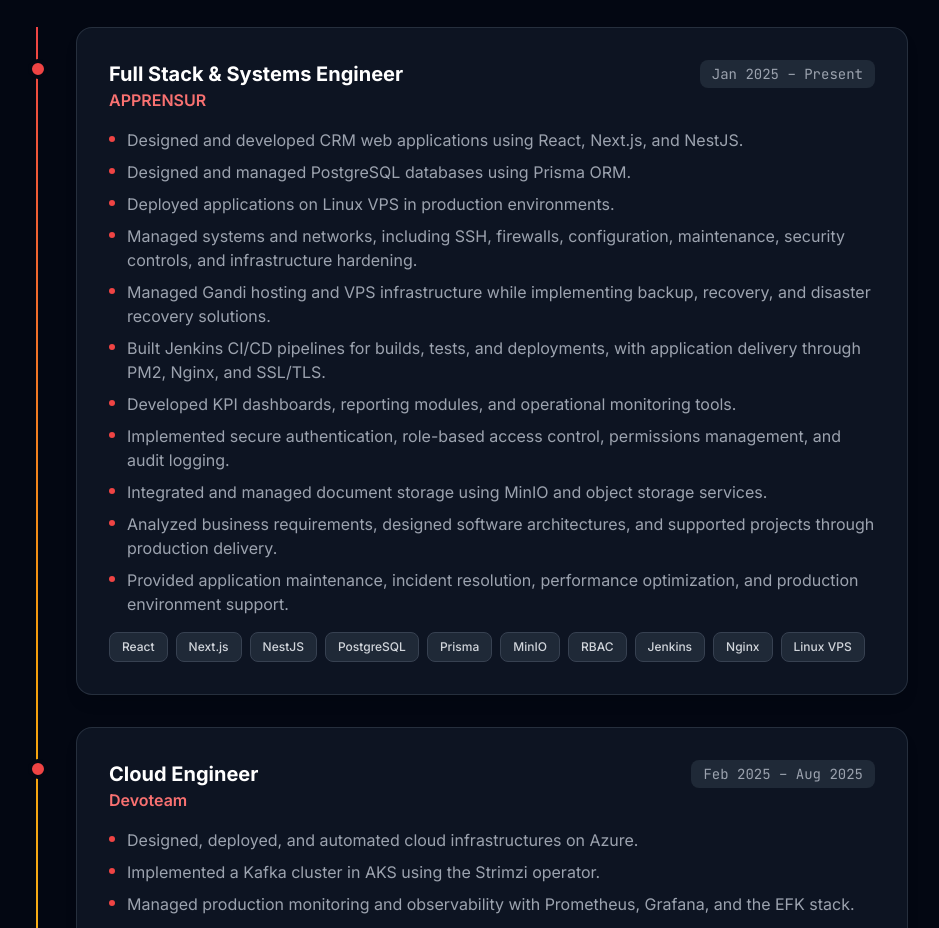
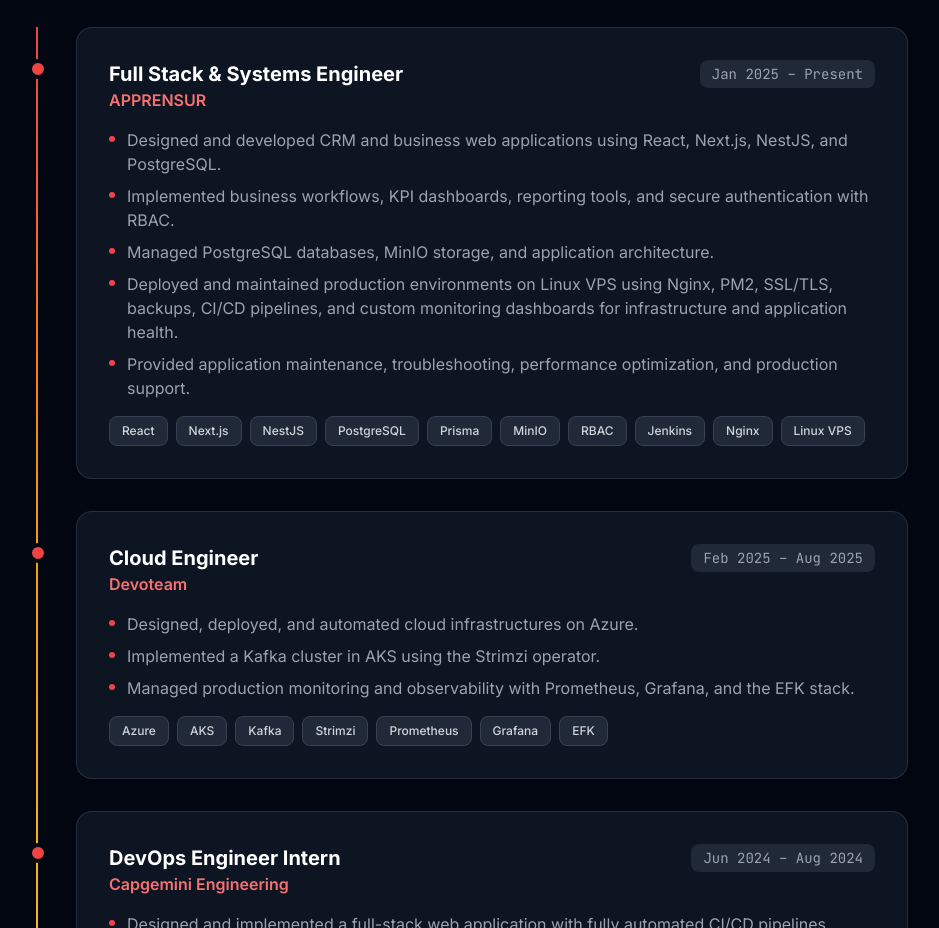
Before and after one commit to nassimfatnassi1999/portfolio-nassim, a React (Vite) app: page / in a window 1280 px wide. Shown: the part 2960-3888 px from the top of the page, without its empty margins (180-1119 px from the left). Built offline with nearby package versions, Linux system fonts and the light colour scheme.

Commit message:
update exp

```diff
--- a/src/translations.ts
+++ b/src/translations.ts
@@ -78,17 +78,11 @@ export const translations = {
           company: 'APPRENSUR',
           period: 'Jan 2025 – Present',
           description: [
-            'Designed and developed CRM web applications using React, Next.js, and NestJS.',
-            'Designed and managed PostgreSQL databases using Prisma ORM.',
-            'Deployed applications on Linux VPS in production environments.',
-            'Managed systems and networks, including SSH, firewalls, configuration, maintenance, security controls, and infrastructure hardening.',
-            'Managed Gandi hosting and VPS infrastructure while implementing backup, recovery, and disaster recovery solutions.',
-            'Built Jenkins CI/CD pipelines for builds, tests, and deployments, with application delivery through PM2, Nginx, and SSL/TLS.',
-            'Developed KPI dashboards, reporting modules, and operational monitoring tools.',
-            'Implemented secure authentication, role-based access control, permissions management, and audit logging.',
-            'Integrated and managed document storage using MinIO and object storage services.',
-            'Analyzed business requirements, designed software architectures, and supported projects through production delivery.',
-            'Provided application maintenance, incident resolution, performance optimization, and production environment support.',
+            'Designed and developed CRM and business web applications using React, Next.js, NestJS, and PostgreSQL.',
+            'Implemented business workflows, KPI dashboards, reporting tools, and secure authentication with RBAC.',
+            'Managed PostgreSQL databases, MinIO storage, and application architecture.',
+            'Deployed and maintained production environments on Linux VPS using Nginx, PM2, SSL/TLS, backups, CI/CD pipelines, and custom monitoring dashboards for infrastructure and application health.',
+            'Provided application maintenance, troubleshooting, performance optimization, and production support.',
           ],
         },
 
@@ -356,17 +350,11 @@ export const translations = {
           company: 'APPRENSUR',
           period: 'Janv 2025 – Présent',
           description: [
-            'Conception et développement des applications web CRM avec React, Next.js et NestJS.',
-            'Conception et gestion de la base de données avec PostgreSQL et Prisma ORM.',
-            'Déploiement des applications sur VPS Linux en environnement de production.',
-            'Administration système et réseau (SSH, firewall, configuration, maintenance) avec mise en place de mesures de sécurisation et de hardening.',
-            "Gestion des hébergements (Gandi, VPS) et implémentation de solutions de sauvegarde et de reprise après incident (backup & recovery).",
-            'Mise en place de pipelines CI/CD avec Jenkins (build, tests, déploiement) et déploiement applicatif via PM2 avec configuration Nginx et SSL/TLS.',
-            'Développement de tableaux de bord KPI, modules de reporting et outils de suivi opérationnel.',
-            "Implémentation de systèmes d'authentification sécurisés, gestion des rôles et permissions (RBAC) et journalisation des actions (audit logs).",
-            'Intégration et gestion du stockage documentaire avec MinIO et services de stockage objet.',
-            "Analyse des besoins métiers, conception d'architectures logicielles et accompagnement des projets jusqu'à leur mise en production.",
-            "Maintenance applicative, correction d'incidents, optimisation des performances et support des environnements de production.",
+            "Conception et développement d'applications web CRM et métier avec React, Next.js, NestJS et PostgreSQL.",
+            "Implémentation de workflows métier, tableaux de bord KPI, outils de reporting et systèmes d'authentification sécurisés avec RBAC.",
+            "Gestion des bases de données PostgreSQL, du stockage MinIO et de l'architecture applicative.",
+            "Déploiement et maintenance des environnements de production sur VPS Linux avec Nginx, PM2, SSL/TLS, sauvegardes, pipelines CI/CD et tableaux de bord de monitoring personnalisés pour la santé de l'infrastructure et des applications.",
+            "Maintenance applicative, résolution d'incidents, optimisation des performances et support des environnements de production.",
           ],
         },
         {
```
Also changed, not shown: 3 other files (tests, documents, lock files or other folders).
